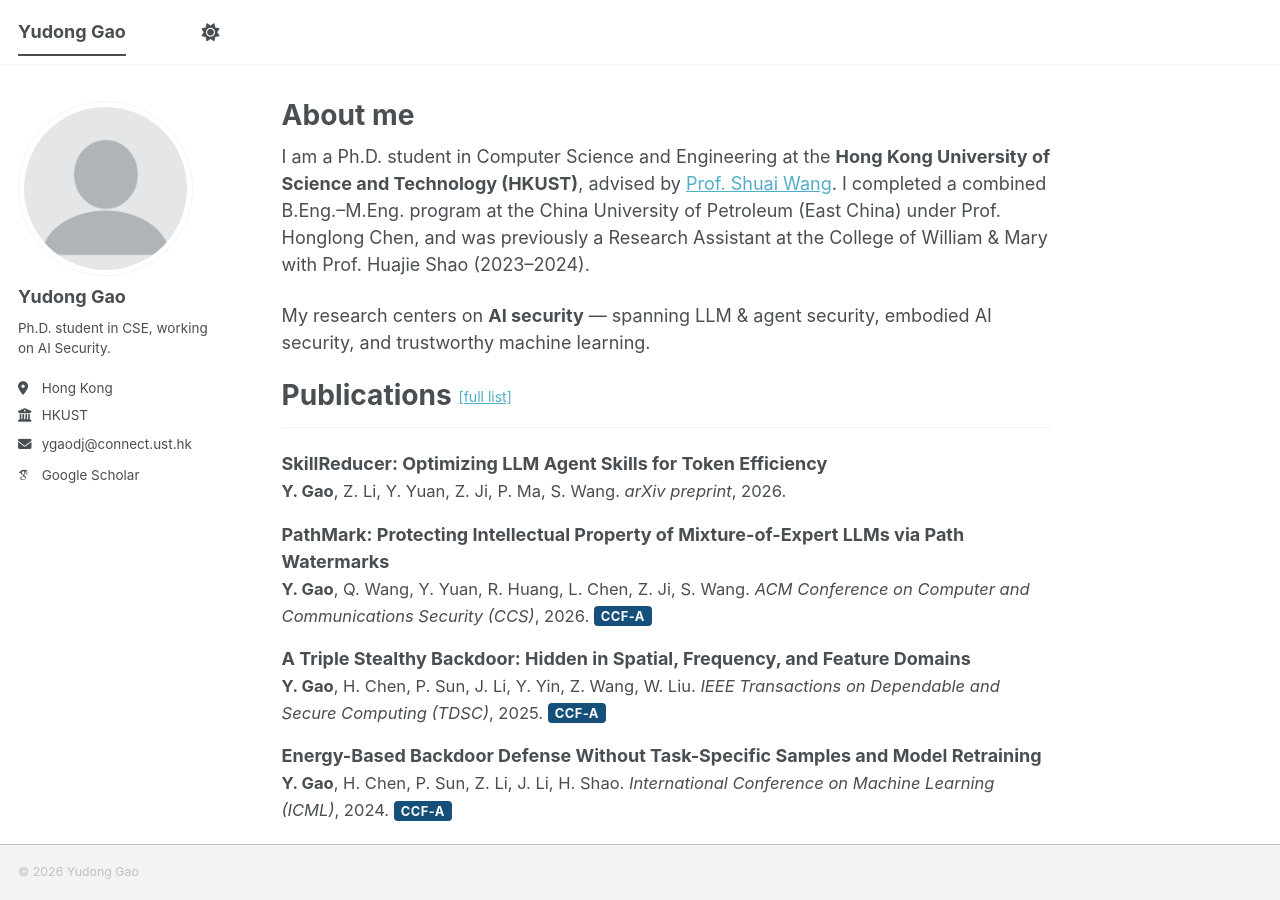
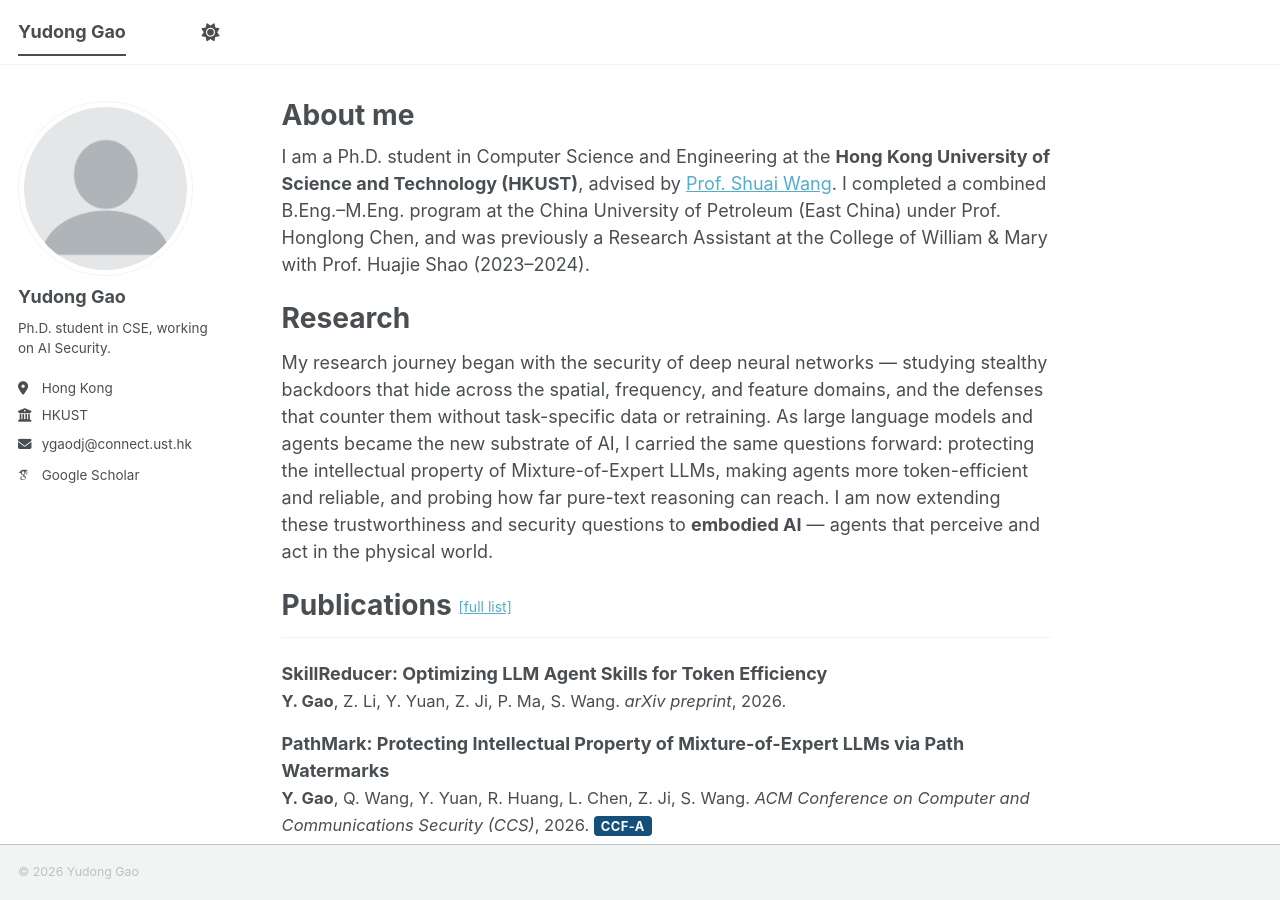
Before and after one commit to ifen1/ifen1.github.io, a Jekyll site: the page built from _pages/about.md, in a window 1280 px wide and 900 px high. Built offline with Jekyll 4.4.1, drawn with Linux system fonts in a browser that asks for light colours; some web fonts are replaced; a script bundle is joined from its source files by our own code; library files that are not in the unit come from our copies.

Commit message:
Add Research journey section
Co-Authored-By: Claude Opus 4.8 (1M context) <noreply@anthropic.com>

```diff
--- a/_pages/about.md
+++ b/_pages/about.md
@@ -9,7 +9,9 @@ redirect_from:
 
 I am a Ph.D. student in Computer Science and Engineering at the **Hong Kong University of Science and Technology (HKUST)**, advised by [Prof. Shuai Wang](https://home.cse.ust.hk/~shuaiw/). I completed a combined B.Eng.–M.Eng. program at the China University of Petroleum (East China) under Prof. Honglong Chen, and was previously a Research Assistant at the College of William & Mary with Prof. Huajie Shao (2023–2024).
 
-My research centers on **AI security** — spanning LLM & agent security, embodied AI security, and trustworthy machine learning.
+Research
+======
+My research journey began with the security of deep neural networks — studying stealthy backdoors that hide across the spatial, frequency, and feature domains, and the defenses that counter them without task-specific data or retraining. As large language models and agents became the new substrate of AI, I carried the same questions forward: protecting the intellectual property of Mixture-of-Expert LLMs, making agents more token-efficient and reliable, and probing how far pure-text reasoning can reach. I am now extending these trustworthiness and security questions to **embodied AI** — agents that perceive and act in the physical world.
 
 <h1 id="publications" style="border-bottom:1px solid #f2f3f3;padding-bottom:0.5em;margin-bottom:0.8em;">Publications <a href="https://scholar.google.com/citations?user=Zl_y8koAAAAJ" target="_blank" rel="noopener" style="font-size:0.5em;font-weight:400;vertical-align:middle;">[full list]</a></h1>
 {% assign pre = site.publications | where: "group", "preprint" | sort: "date" | reverse %}
```
